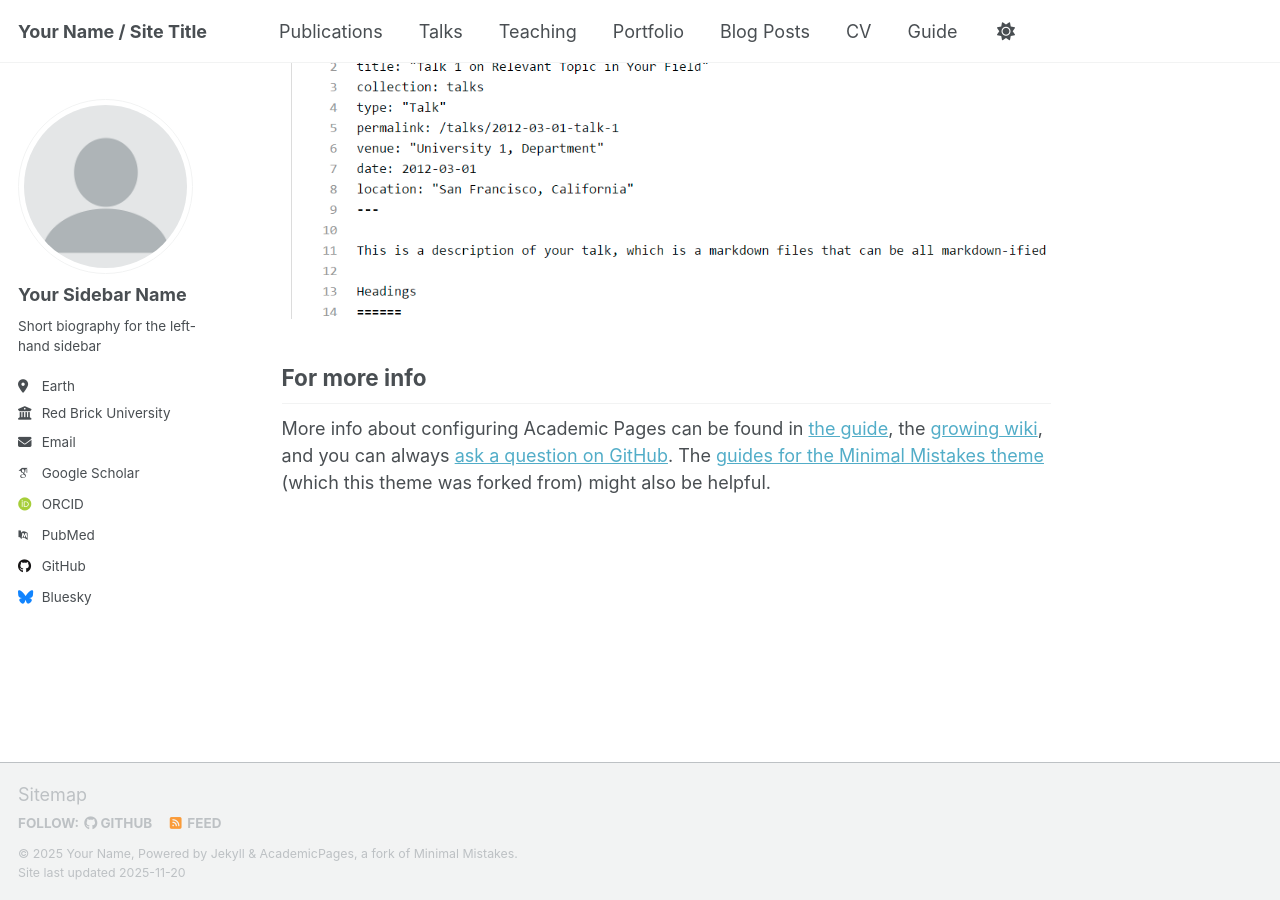
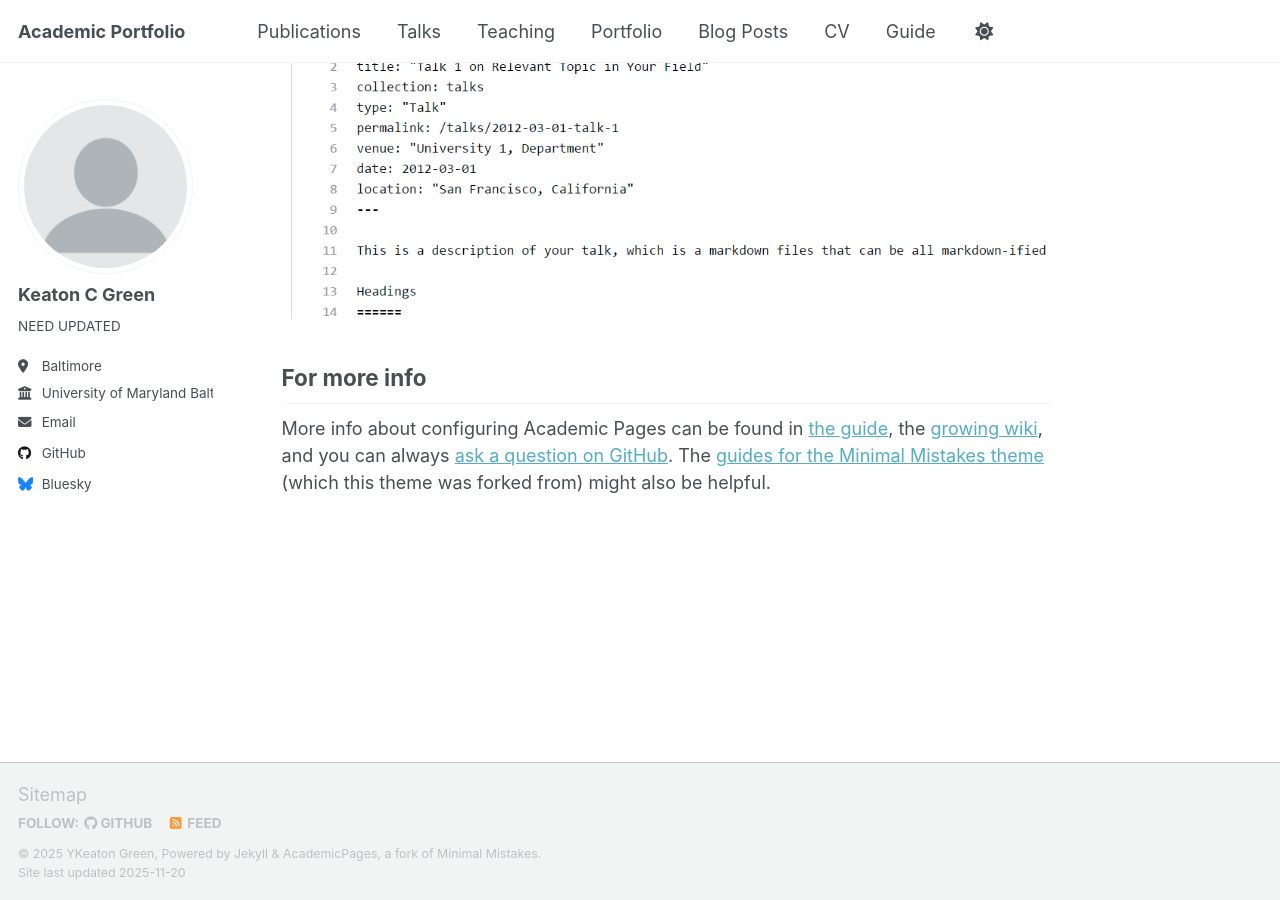
Before and after one commit to K3ATON-G1/K3ATON-G1.github.io, a Jekyll site: the page built from _pages/about.md, in a window 1280 px wide and 900 px high, scrolled down 2880 px. Built offline with Jekyll 4.4.1, drawn with Linux system fonts in a browser that asks for light colours; some web fonts are replaced; a script that is not in the unit is left out.

Commit message:
Update _config.yml

```diff
--- a/_config.yml
+++ b/_config.yml
@@ -9,10 +9,10 @@
 # Basic Site Settings
 locale                   : "en-US"
 site_theme               : "default" # Currently available options are "default", "air"
-title                    : "Your Name / Site Title"
+title                    : "Academic Portfolio"
 title_separator          : "-"
-name                     : &name "Your Name"
-description              : &description "Your Name's academic portfolio"   # Update this with a general description of your site, this is the default if not overridden by a page
+name                     : &name "YKeaton Green"
+description              : &description "Keaton Green's academic portfolio"   # Update this with a general description of your site, this is the default if not overridden by a page
 url                      : https://academicpages.github.io # The base hostname & protocol for your site e.g. "https://[your GitHub username].github.io",
                                                            # or if you already have some other page hosted on Github then use "https://[your GitHub username].github.io/[Your Repo Name]"
 baseurl                  : "" # the subpath of your site, e.g. "/blog"
@@ -24,23 +24,23 @@ repository               : "academicpages/academicpages.github.io"
 author:
   # Biographic information
   avatar           : "profile.png"
-  name             : "Your Sidebar Name"
+  name             : "Keaton C Green"
   pronouns         : # example: "she/her"
-  bio              : "Short biography for the left-hand sidebar"
-  location         : "Earth"
-  employer         : "Red Brick University"
+  bio              : "NEED UPDATED"
+  location         : "Baltimore"
+  employer         : "University of Maryland Baltimore County"
   uri              : # URL
-  email            : "none@example.org"
+  email            : "keatong1@umbc.edu"
 
   # Academic websites
   academia         : # URL
   arxiv            : # URL - Update with the correct link to your profile
-  googlescholar    : "https://scholar.google.com/citations?user=PS_CX0AAAAAJ"
+  googlescholar    :
   inspire-hep      : # URL
   impactstory      : # URL
-  orcid            : "https://orcid.org/yourorcidurl"
+  orcid            :
   semantic         : # URL
-  pubmed           : "https://www.ncbi.nlm.nih.gov/pubmed/?term=john+snow"
+  pubmed           :
   researchgate     : # URL
   scopus           : # URL
 
@@ -135,7 +135,7 @@ yandex_site_verification :
 
 # Social Sharing
 twitter:
-  username               : &twitter
+  username               :
 facebook:
   username               :
   app_id                 :
```
